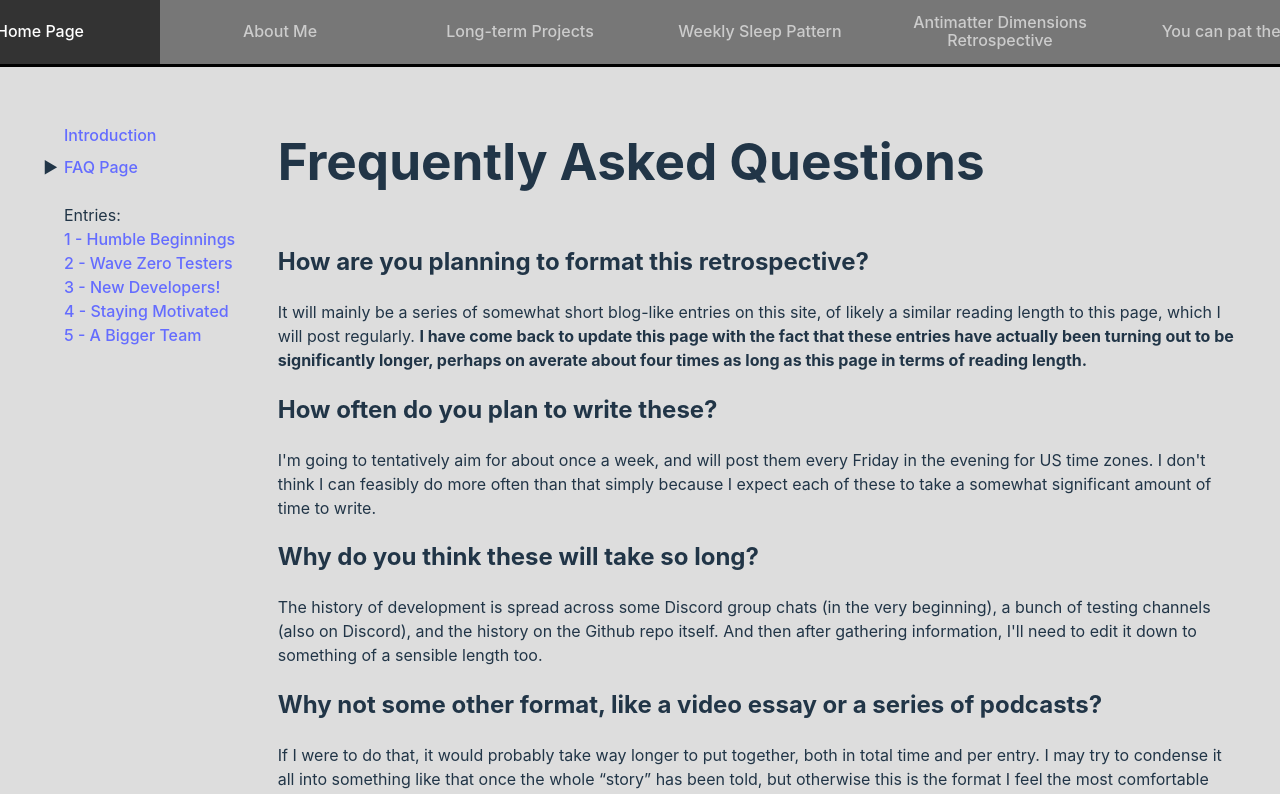
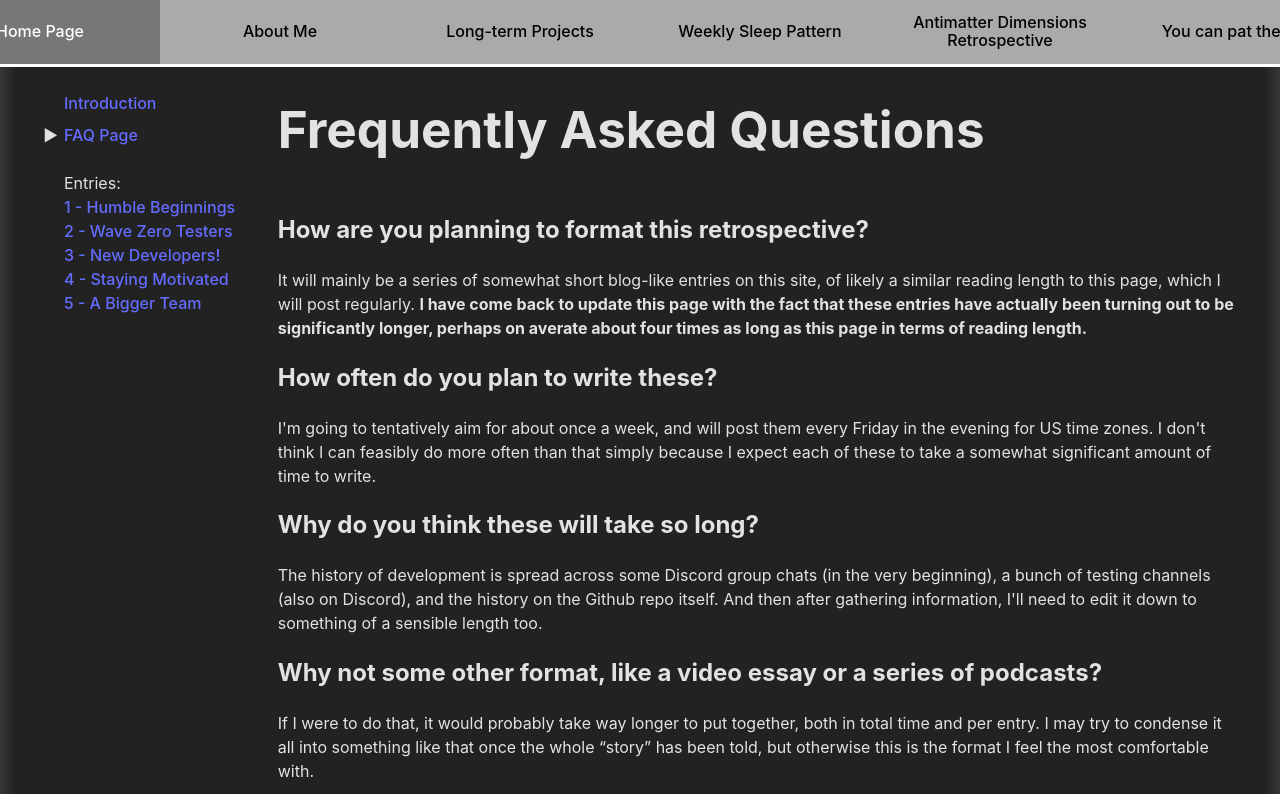
Before and after one commit to cyip92/site, a React (Vite) app: page /#/ADdevlog/FAQ in a window 1280 px wide. Shown: the top 794 px of the page. Built offline with nearby package versions, Linux system fonts and the light colour scheme.

Commit message:
Remove light theme and add content BG

```diff
--- a/src/blob/BlobPage.css
+++ b/src/blob/BlobPage.css
@@ -50,17 +50,3 @@
   align-items: center;
   width: 25rem;
 }
-
-@media (prefers-color-scheme: light) {
-  .c-squish-state {
-    border-color: black;
-  }
-
-  .o-power-bar {
-    background-color: black;
-  }
-
-  .c-power-bar {
-    border-color: black;
-  }
-}
--- a/src/common/Navbar.css
+++ b/src/common/Navbar.css
@@ -33,24 +33,3 @@
   background-color: #777;
   color: white;
 }
-
-@media (prefers-color-scheme: light) {
-  .c-main-options {
-    border-color: black;
-    background-color: #777;
-  }
-
-  .o-single-option {
-    border-color: #aaa;
-    color: #ccc;
-  }
-
-  .o-current-option {
-    border-color: black;
-  }
-
-  .o-single-option:hover {
-    background-color: #333;
-    color: white;
-  }
-}
--- a/src/index.css
+++ b/src/index.css
@@ -9,7 +9,7 @@
 
   color-scheme: light dark;
   color: rgba(255, 255, 255, 0.87);
-  background-color: #242424;
+  background-color: #555;
 
   font-synthesis: none;
   text-rendering: optimizeLegibility;
@@ -50,7 +50,7 @@ button {
   font-size: 1em;
   font-weight: 500;
   font-family: inherit;
-  background-color: #1a1a1a;
+  background-color: white;
   cursor: pointer;
   transition: border-color 0.25s;
 }
@@ -76,10 +76,14 @@ button:focus-visible {
 
 .c-page-layout {
   place-self: center;
-  margin-top: 1rem;
-  margin-bottom: 3rem;
   max-width: 75rem;
-  padding: 0 1rem;
+  padding: 0 4rem;
+  padding-bottom: 3rem;
+}
+
+.c-grayscale-content-bg {
+  background: linear-gradient(to right, transparent 0%, #222 3%, #222 97%, transparent 100%);
+  /*background-image: url("src/assets/bg/Project_AD.png");*/
 }
 
 .c-vert-center {
@@ -119,16 +123,3 @@ button:focus-visible {
 }
 
 /* #endregion Common containers */
-
-@media (prefers-color-scheme: light) {
-  :root {
-    color: #213547;
-    background-color: #ddd;
-  }
-  a:hover {
-    color: #747bff;
-  }
-  button {
-    background-color: #f9f9f9;
-  }
-}
--- a/src/projects/ProjectPage.css
+++ b/src/projects/ProjectPage.css
@@ -1,7 +1,6 @@
 .c-project-layout {
   place-self: center;
   text-align: left;
-  margin-bottom: 3rem;
 }
 
 .c-project-cards {
--- a/src/projects/ProjectPage.jsx
+++ b/src/projects/ProjectPage.jsx
@@ -101,7 +101,7 @@ export const ProjectPage = () => {
 
   return (
     <>
-      <div className="c-page-layout c-project-layout">
+      <div className="c-page-layout c-project-layout c-grayscale-content-bg">
         <h1>Long-term Projects</h1>
         <div className="o-project-intro">
           Here is a list of the larger projects which I have worked on.
--- a/src/projects/entries/AntimatterDimensionsProjectPage.jsx
+++ b/src/projects/entries/AntimatterDimensionsProjectPage.jsx
@@ -16,7 +16,7 @@ export const AntimatterDimensionsProjectPage = () => {
 
   return (
     <>
-      <div className="c-page-layout c-project-layout">
+      <div className="c-page-layout c-project-layout c-grayscale-content-bg">
         <Link to="/projects" className="o-return-link">{ `< Back to Project List` }</Link>
         <div className="c-centered-image">
           <u><h1>Antimatter Dimensions</h1></u>
--- a/src/projects/entries/PhysicsProjectPage.jsx
+++ b/src/projects/entries/PhysicsProjectPage.jsx
@@ -18,7 +18,7 @@ export const PhysicsProjectPage = () => {
 
   return (
     <>
-      <div className="c-page-layout c-project-layout">
+      <div className="c-page-layout c-project-layout c-grayscale-content-bg">
         <Link to="/projects" className="o-return-link">{ `< Back to Project List` }</Link>
         <div className="c-centered-image">
           <u><h1>Rare Earth Laser Physics</h1></u>
--- a/src/retrospective/DevlogPage.jsx
+++ b/src/retrospective/DevlogPage.jsx
@@ -1,4 +1,4 @@
-import { Link } from "react-router-dom";
+import { Link, useLocation } from "react-router-dom";
 import { useEffect } from 'react';
 import PropTypes from 'prop-types';
 
@@ -47,9 +47,12 @@ export const DevlogPage = props => {
     document.getElementById("favicon").setAttribute('href', "src/assets/favicon/AD.png");
   }, [entry]);
 
+  const containerClass = `c-page-layout c-devlog-full-page
+    ${useLocation().pathname !== "/ADdevlog/" ? "c-grayscale-content-bg" : ""}`;
+
   return (
     <>
-      <div className="c-page-layout c-devlog-full-page">
+      <div className={containerClass}>
         <div className="c-devlog-sidebar">
           <DevlogSidebar />
         </div>
--- a/src/retrospective/styles/DevlogPage.css
+++ b/src/retrospective/styles/DevlogPage.css
@@ -2,7 +2,6 @@
   top: var(--navbar-height);
   display: flex;
   flex-direction: row;
-  margin: 2rem auto;
   height: 100%;
 }
 
--- a/src/sleep/SleepPage.jsx
+++ b/src/sleep/SleepPage.jsx
@@ -14,7 +14,7 @@ export const SleepPage = () => {
 
   return (
     <>
-      <div className="c-page-layout">
+      <div className="c-page-layout c-grayscale-content-bg">
         <h1>Weekly Sleep Pattern</h1>
         <WeekTable />
         <div className="c-text-elements">
--- a/src/sleep/styles/TimeInput.css
+++ b/src/sleep/styles/TimeInput.css
@@ -43,10 +43,3 @@
   height: 5rem;
   padding: 1rem 0;
 }
-
-@media (prefers-color-scheme: light) {
-  .p-btn-color {
-    background-color: #666;
-    color: white;
-  }
-}
--- a/src/sleep/styles/WeekTable.css
+++ b/src/sleep/styles/WeekTable.css
@@ -7,12 +7,6 @@
   height: 4.5rem;
   padding: 0.1rem 0.2rem 0.1rem 0.1rem;
   background-color: #777;
-}
-
-@media (prefers-color-scheme: light) {
-  .c-full-week {
-    border-color: black;
-  }
 }
 
 .c-days {
```
Also changed, not shown: src/assets/bg/Project_AD.png (added).
